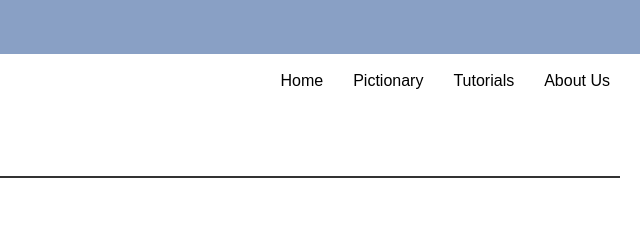
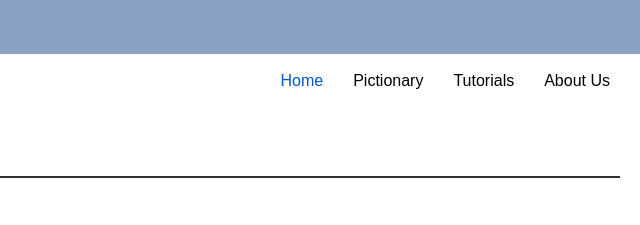
Before and after one commit to Kiransardarahmad19/signhope_signlanguageapp, a plain HTML site: page Videos.html in a window 1280 px wide. In both pictures the pointer is over the link "Home". Shown: the top 225 px of the page, 640-1280 px from the left. Drawn offline with nearby package versions, Linux system fonts and the light colour scheme; some packages are replaced by stand-ins of ours; grey boxes are pictures that could not be loaded.

Commit message:
Third Commit

```diff
--- a/Videos.html
+++ b/Videos.html
@@ -52,6 +52,10 @@
         color: black;
         margin: 0 15px;
         text-decoration: none;
+    }
+
+    .top-navigation a:hover {
+    color: #0355cc;
     }
 
     .hero_area {
```
Also changed, not shown: pictionary.html (+4 -0 lines).
